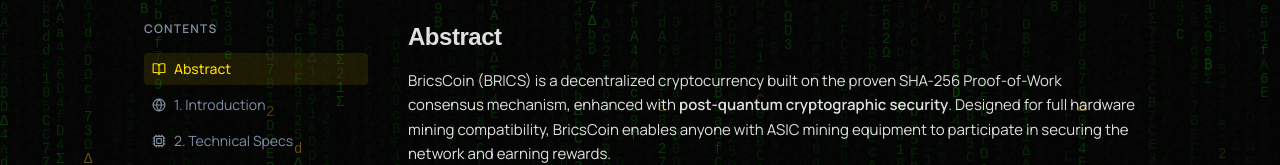
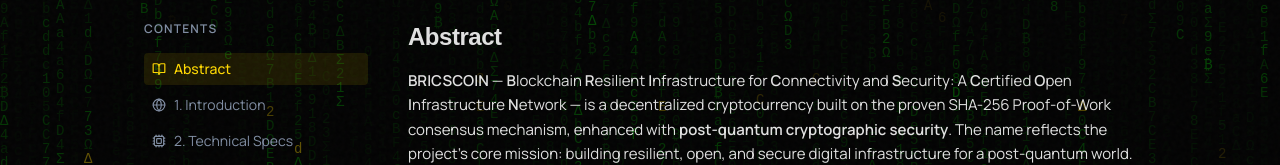
Before and after one commit to Bricscoin2026/Bricscoin, a React (Create React App) app in the folder frontend/: page /whitepaper in a window 1280 px wide. Shown: the part 561-726 px from the top of the page. Built offline with nearby package versions, Linux system fonts and the light colour scheme; no server answers; a web font is replaced by a local one.

Commit message:
auto-commit for d88582a6-2071-478b-9319-65094030cd1b

```diff
--- a/frontend/src/pages/Whitepaper.jsx
+++ b/frontend/src/pages/Whitepaper.jsx
@@ -152,7 +152,7 @@ export default function Whitepaper() {
           {/* ABSTRACT */}
           <SectionHeading id="abstract" level={2}>Abstract</SectionHeading>
           <p>
-            BricsCoin (BRICS) is a decentralized cryptocurrency built on the proven SHA-256 Proof-of-Work consensus mechanism, enhanced with <strong>post-quantum cryptographic security</strong>. Designed for full hardware mining compatibility, BricsCoin enables anyone with ASIC mining equipment to participate in securing the network and earning rewards.
+            <strong>BRICSCOIN</strong> &mdash; <strong>B</strong>lockchain <strong>R</strong>esilient <strong>I</strong>nfrastructure for <strong>C</strong>onnectivity and <strong>S</strong>ecurity: A <strong>C</strong>ertified <strong>O</strong>pen <strong>I</strong>nfrastructure <strong>N</strong>etwork &mdash; is a decentralized cryptocurrency built on the proven SHA-256 Proof-of-Work consensus mechanism, enhanced with <strong>post-quantum cryptographic security</strong>. The name reflects the project's core mission: building resilient, open, and secure digital infrastructure for a post-quantum world. It has no political, geopolitical, or institutional affiliation of any kind.
           </p>
           <p className="mt-3">
             With a fixed supply of <strong>21,000,000 coins</strong>, ultra-low transaction fees of <strong>0.000005 BRICS</strong> (burned), and a hybrid <strong>ECDSA + ML-DSA-65</strong> signature scheme providing quantum resistance, BricsCoin is a fair, transparent, secure, and future-proof digital currency.
```
